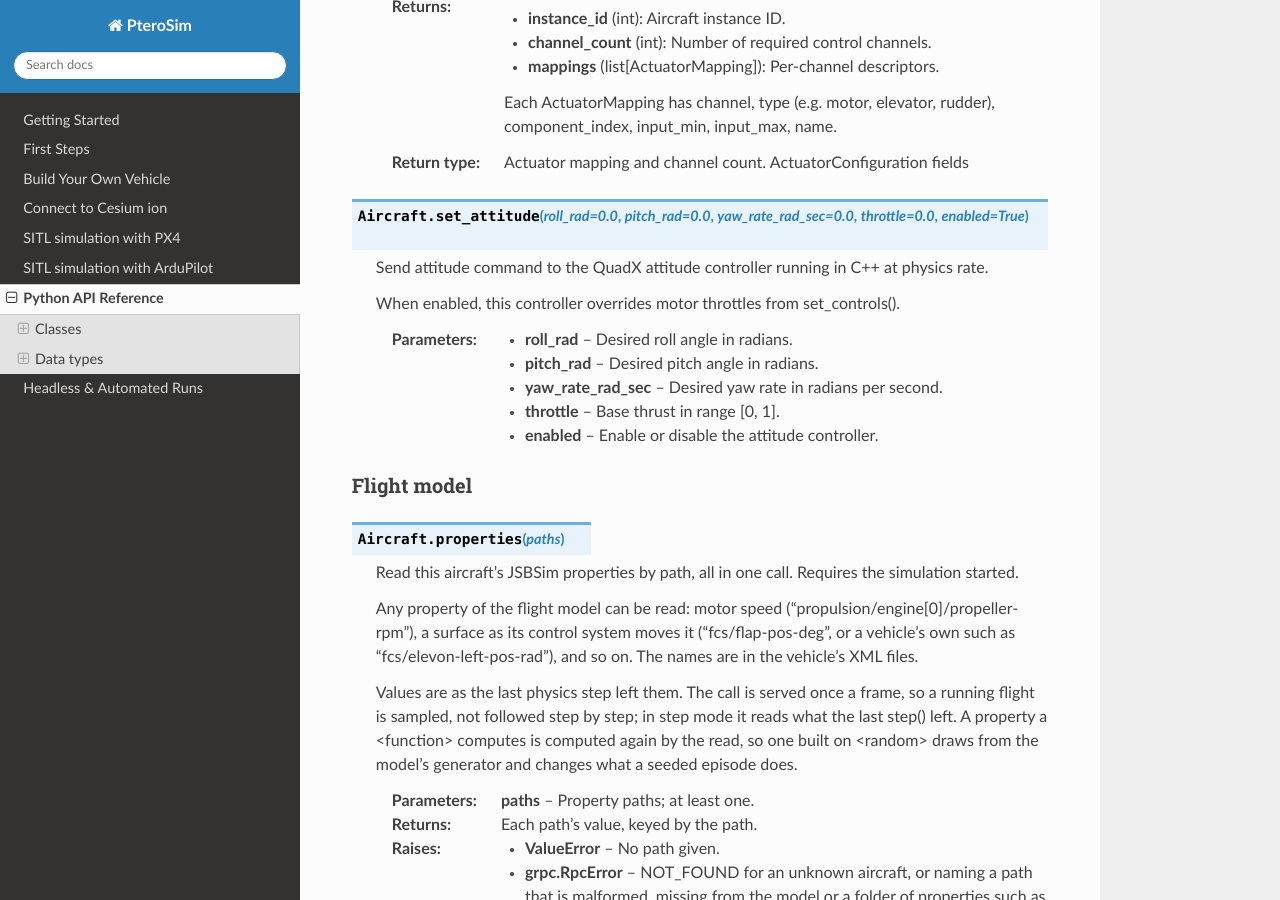
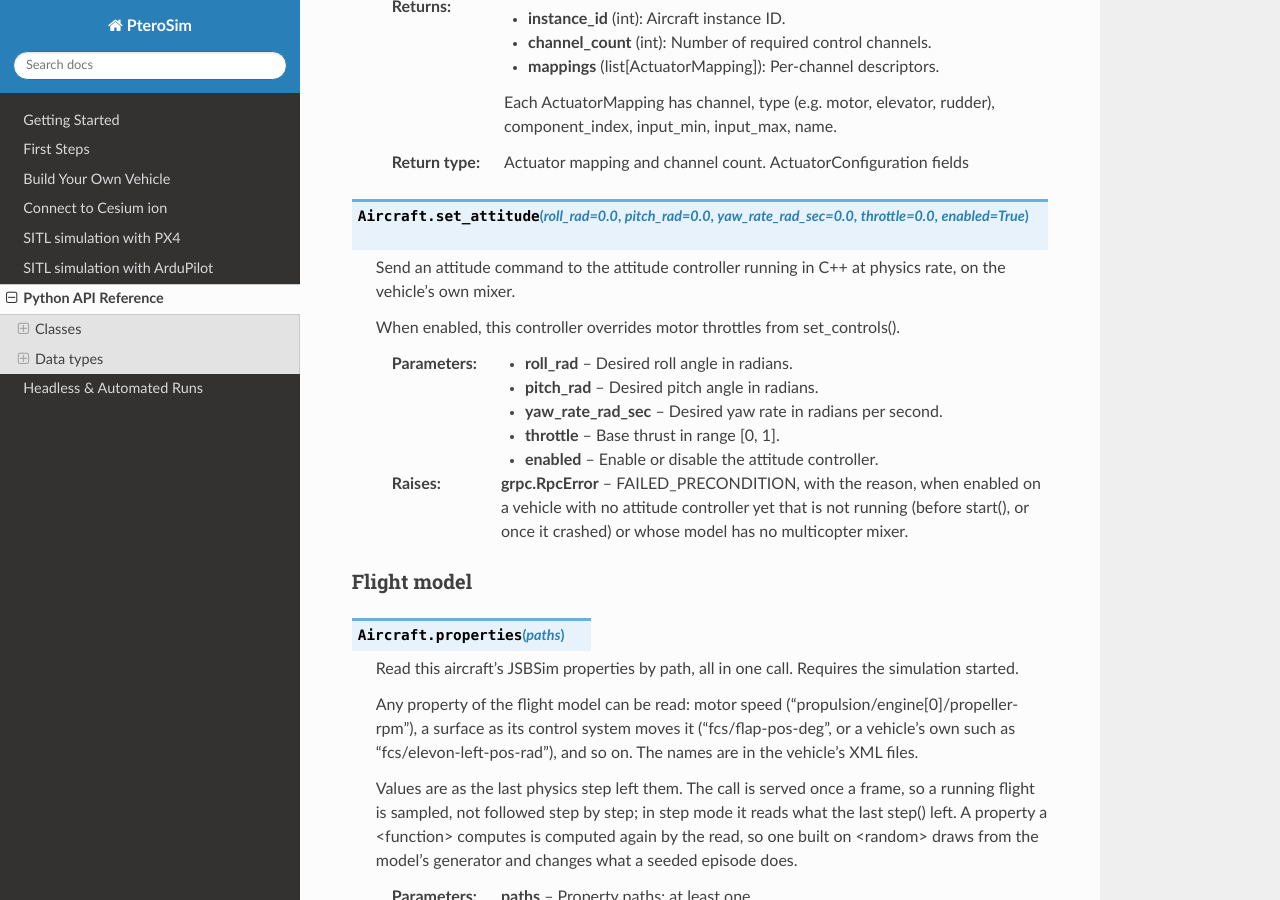
Before and after one commit to AlexanderRex/PteroSimDocs, a Sphinx documentation site: the page built from docs/source/python_api.rst, in a window 1280 px wide and 900 px high, scrolled down 19150 px. Built offline with Sphinx 7.4.7 and the Read the Docs theme 3.1.0, drawn with Linux system fonts in a browser that asks for light colours; some of the changed text lies outside the part shown.

Commit message:
docs: regenerate python_api.rst from SDK 02be3d9cb51f4e5742850892ae2cddafb224e005 (#58)

```diff
--- a/docs/source/python_api.rst
+++ b/docs/source/python_api.rst
@@ -876,7 +876,7 @@
 
 .. py:method:: Aircraft.set_attitude(roll_rad=0.0, pitch_rad=0.0, yaw_rate_rad_sec=0.0, throttle=0.0, enabled=True)
 
-   Send attitude command to the QuadX attitude controller running in C++ at physics rate.
+   Send an attitude command to the attitude controller running in C++ at physics rate, on the vehicle's own mixer.
 
    When enabled, this controller overrides motor throttles from set_controls().
 
@@ -886,6 +886,9 @@
    :param throttle: Base thrust in range [0, 1].
    :param enabled: Enable or disable the attitude controller.
 
+   :raises grpc.RpcError: FAILED_PRECONDITION, with the reason, when enabled on a vehicle with no attitude controller yet
+       that is not running (before start(), or once it crashed) or whose model has no multicopter mixer.
+
 Flight model
 ^^^^^^^^^^^^
 
@@ -1016,6 +1019,9 @@
    :param yaw: Desired yaw in degrees (default 0.0).
    :param acceptance_radius_cm: Arrival radius in cm (0 = controller default).
 
+   :raises grpc.RpcError: FAILED_PRECONDITION, with the reason, when the vehicle is not running (before start(), or once
+       it crashed), or when its model has no multicopter mixer.
+
 .. py:method:: Aircraft.land(yaw_deg=0.0, *, acceptance_radius_cm=0.0)
 
    Descend at current XY using live AGL, then cut motors near ground.
@@ -1028,6 +1034,9 @@
 
       Returns immediately; landing completes asynchronously.
       No completion notification is provided.
+
+   :raises grpc.RpcError: FAILED_PRECONDITION, with the reason, when the vehicle is not running (before start(), or once
+       it crashed), or when its model has no multicopter mixer.
 
 .. py:method:: Aircraft.cancel_go_to()
 
```
